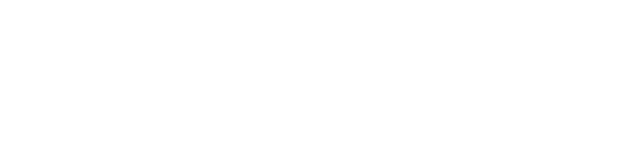
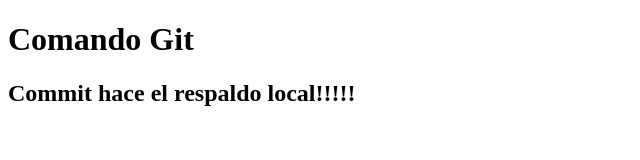
Before and after one commit to Tato1272/Clase_01-04, a plain HTML site: page index.html in a window 1280 px wide. Shown: the whole page, without its empty margins (0-640 px from the left). Drawn offline with Linux system fonts and the light colour scheme.

Commit message:
se agrego info al html

```diff
--- a/index.html
+++ b/index.html
@@ -8,5 +8,15 @@
 </head>
 <body>
 
+    <div class="container">
+            <p>
+                <h1>Comando Git</h1>
+            </p>
+            <p>
+                <h2>Commit hace el respaldo local!!!!!</h2>
+            </p>
+
+    </div>
+
 </body>
 </html>
```
